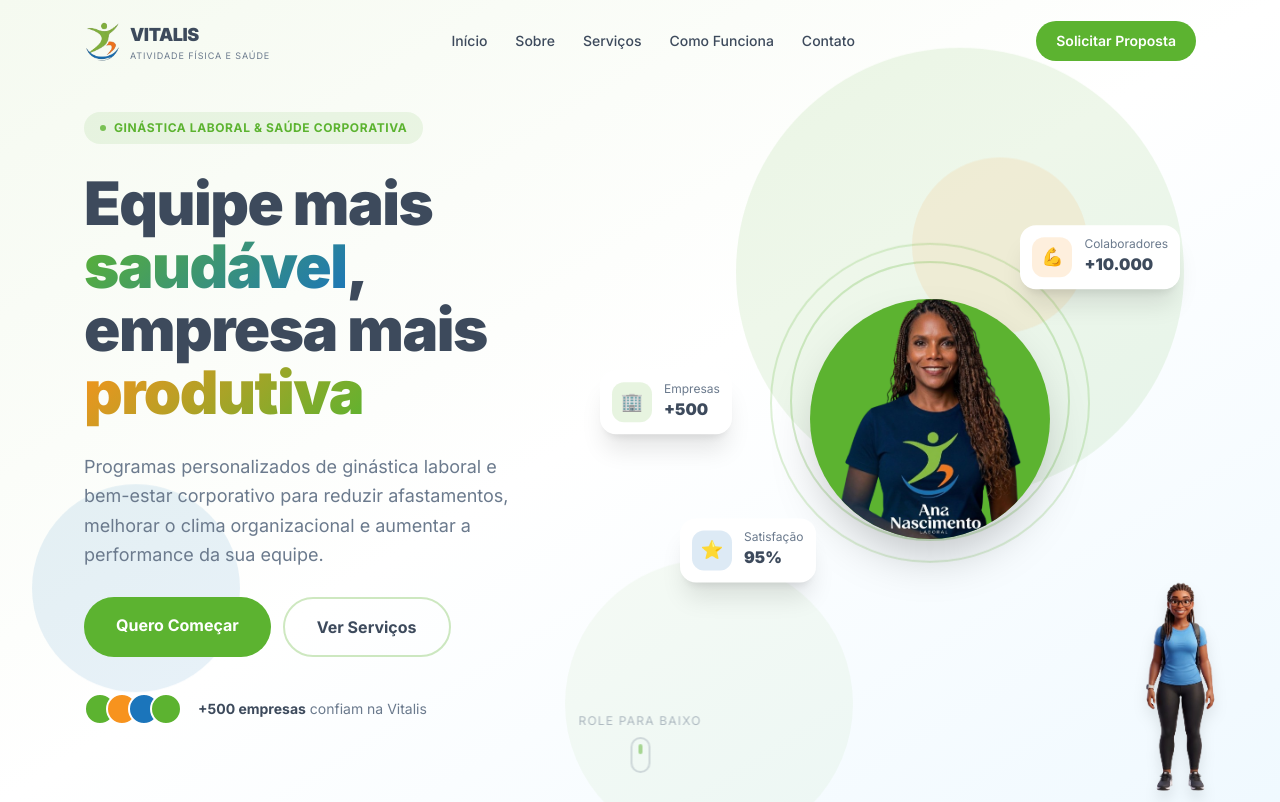
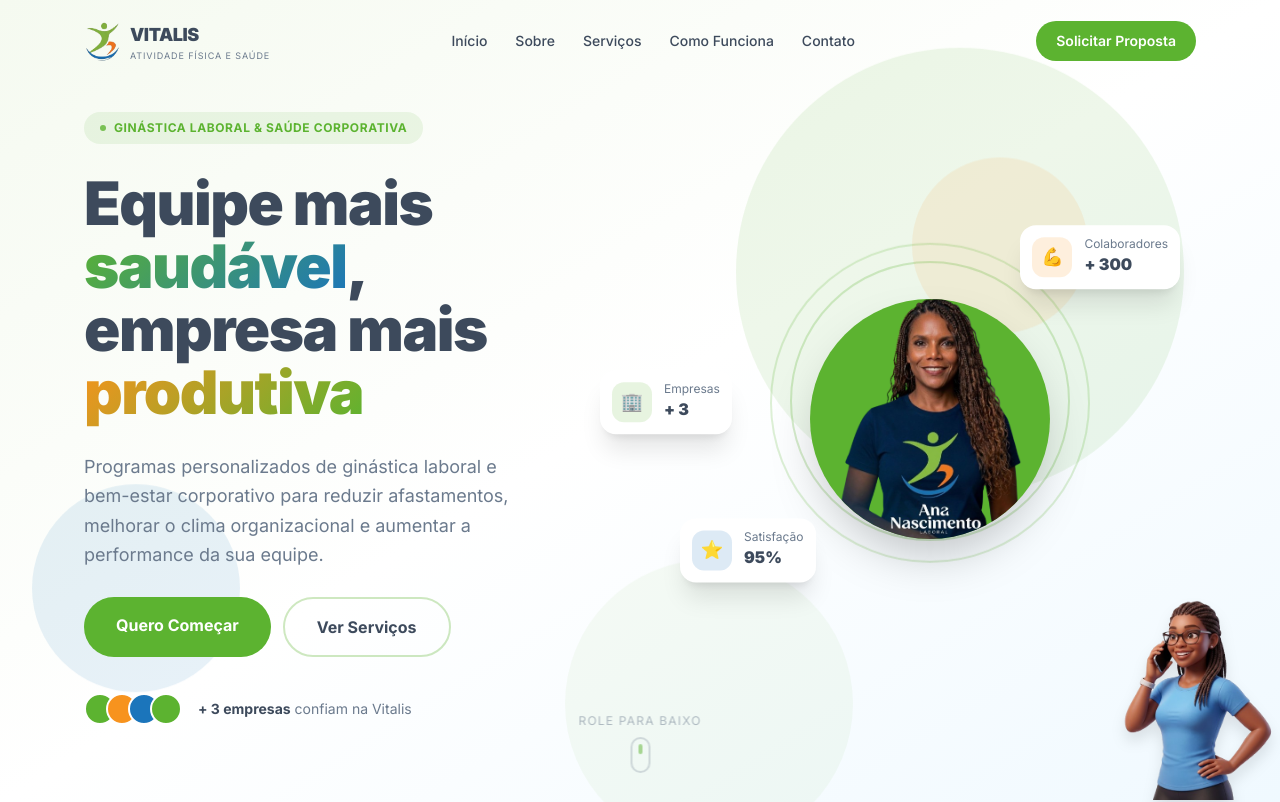
Before and after one commit to devpabloh/vitalis, a React (Vite) app: page / in a window 1280 px wide. Shown: the top 802 px of the page. Built offline with nearby package versions, Linux system fonts and the light colour scheme.

Commit message:
"feat: Criando json de informação e colocando nos componentes"

```diff
--- a/src/components/About.tsx
+++ b/src/components/About.tsx
@@ -1,6 +1,7 @@
 import { useScrollAnimation } from '../hooks/useScrollAnimation';
 import { cn } from '../lib/utils';
 import professora from "../assets/professoraAna.png"
+import info from "../data/info.json"
 
 const highlights = [
   'Redução de até 40% nos afastamentos por doenças ocupacionais',
@@ -27,7 +28,7 @@ export function About() {
 
               {/* Cert badges */}
               <div className="grid grid-cols-2 gap-2.5">
-                {['CREF Registrada', 'Pós-Graduada', 'Ergonomia Laboral', '+15 Anos de Exp.'].map(
+                {[info.cref, 'Pós-Graduada', 'Ergonomia Laboral', `+${info.experiencia} Anos de Exp.`].map(
                   (c) => (
                     <div
                       key={c}
--- a/src/components/Contact.tsx
+++ b/src/components/Contact.tsx
@@ -1,10 +1,11 @@
 import { useState } from 'react';
 import { useScrollAnimation } from '../hooks/useScrollAnimation';
 import { cn } from '../lib/utils';
+import info from "../data/info.json"
 
-const info = [
-  { icon: '📧', label: 'Email', value: ' vitalisatividadefisicaesaude@gmail.com' },
-  { icon: '📱', label: 'WhatsApp', value: '(81) 99679-1511' },
+const contactInfo = [
+  { icon: '📧', label: 'Email', value: info.email },
+  { icon: '📱', label: 'WhatsApp', value: info.whatsapp },
   { icon: '📍', label: 'Atendimento', value: 'Recife e Região' },
   { icon: '⏰', label: 'Horário', value: 'Seg–Sex: 8h–18h' },
 ];
@@ -42,7 +43,7 @@ export function Contact() {
         <div className="grid md:grid-cols-5 gap-10 items-start">
           {/* Info */}
           <div className={cn('md:col-span-2 space-y-4 reveal-left', isVisible && 'visible')}>
-            {info.map((item) => (
+            {contactInfo.map((item) => (
               <div
                 key={item.label}
                 className="flex items-start gap-4 bg-white rounded-2xl p-4 shadow-sm hover:shadow-md transition-shadow"
--- a/src/components/FloatingContact.tsx
+++ b/src/components/FloatingContact.tsx
@@ -1,13 +1,8 @@
 import { useState } from 'react';
 import { cn } from '../lib/utils';
-import professoraContato from '../assets/professoraAnaChat.png'
-import professoraContatoMostrar from '../assets/professoraAnaChatMostrar.png'
-
-// Formato internacional do WhatsApp: código do país (55) + DDD + número, sem espaços ou símbolos
-const WHATSAPP_URL = 'https://wa.me/5581996791511';
-
-// mailto: é um protocolo nativo do navegador que abre o cliente de e-mail padrão
-const EMAIL_URL = 'mailto:contato@vitalis.com.br';
+import professoraContato from '../assets/professoraAnaAtendendoTelefone-removebg-preview.png'
+import professoraContatoMostrar from '../assets/professoraAnaMostrandoChat-removebg-preview.png'
+import info from "../data/info.json"
 
 export function FloatingContact() {
   // Um único estado booleano controla se o menu está aberto ou fechado
@@ -35,12 +30,29 @@ export function FloatingContact() {
       */}
       <div
         className={cn(
-          'absolute bottom-[70%] right-10 flex flex-col items-end gap-3 transition-all duration-300',
+          'absolute bottom-[55%] right-40 flex flex-col items-end gap-3 transition-all duration-300 z-10',
           isOpen
             ? 'opacity-100 translate-y-0 pointer-events-auto'
             : 'opacity-0 translate-y-4 pointer-events-none',
         )}
       >
+         <a href={info.instagram}
+  target="_blank"
+  rel="noopener noreferrer"
+  aria-label="Ver Instagram"
+  className="flex items-center gap-3 group"
+>
+  <span className="bg-white text-vitalis-dark text-sm font-medium px-3 py-1.5 rounded-full shadow-md opacity-0 group-hover:opacity-100 transition-opacity whitespace-nowrap">
+    Instagram
+  </span>
+  <div className="w-12 h-12 rounded-full flex items-center justify-center shadow-lg hover:scale-110 transition-transform"
+    style={{ background: 'radial-gradient(circle at 30% 107%, #fdf497 0%, #fdf497 5%, #fd5949 45%, #d6249f 60%, #285AEB 90%)' }}
+  >
+    <svg className="w-6 h-6 text-white" fill="currentColor" viewBox="0 0 24 24">
+      <path d="M12 2.163c3.204 0 3.584.012 4.85.07 3.252.148 4.771 1.691 4.919 4.919.058 1.265.069 1.645.069 4.849 0 3.205-.012 3.584-.069 4.849-.149 3.225-1.664 4.771-4.919 4.919-1.266.058-1.644.07-4.85.07-3.204 0-3.584-.012-4.849-.07-3.26-.149-4.771-1.699-4.919-4.92-.058-1.265-.07-1.644-.07-4.849 0-3.204.013-3.583.07-4.849.149-3.227 1.664-4.771 4.919-4.919 1.266-.057 1.645-.069 4.849-.069zM12 0C8.741 0 8.333.014 7.053.072 2.695.272.273 2.69.073 7.052.014 8.333 0 8.741 0 12c0 3.259.014 3.668.072 4.948.2 4.358 2.618 6.78 6.98 6.98C8.333 23.986 8.741 24 12 24c3.259 0 3.668-.014 4.948-.072 4.354-.2 6.782-2.618 6.979-6.98.059-1.28.073-1.689.073-4.948 0-3.259-.014-3.667-.072-4.947-.196-4.354-2.617-6.78-6.979-6.98C15.668.014 15.259 0 12 0zm0 5.838a6.162 6.162 0 1 0 0 12.324 6.162 6.162 0 0 0 0-12.324zM12 16a4 4 0 1 1 0-8 4 4 0 0 1 0 8zm6.406-11.845a1.44 1.44 0 1 0 0 2.881 1.44 1.44 0 0 0 0-2.881z"/>
+    </svg>
+  </div>
+</a>
         {/* WhatsApp */}
         {/*
           target="_blank" abre em nova aba
@@ -49,7 +61,7 @@ export function FloatingContact() {
             - noreferrer → não envia o endereço da sua página para o destino
         */}
         <a
-          href={WHATSAPP_URL}
+          href={info.linkWhatsapp}
           target="_blank"
           rel="noopener noreferrer"
           aria-label="Falar pelo WhatsApp"
@@ -73,7 +85,7 @@ export function FloatingContact() {
 
         {/* Email */}
         <a
-          href={EMAIL_URL}
+          href={info.linkEmail}
           aria-label="Enviar e-mail"
           className="flex items-center gap-3 group"
         >
@@ -108,18 +120,18 @@ export function FloatingContact() {
           isOpen ? imagemAberta : imagemFechada
           → React re-renderiza e troca o src automaticamente ao mudar o estado
       */}
-      <button
-        onClick={() => setIsOpen((prev) => !prev)}
-        aria-label={isOpen ? 'Fechar opções de contato' : 'Abrir opções de contato'}
-        aria-expanded={isOpen}
-        className="bg-transparent border-none p-0 cursor-pointer hover:scale-105 transition-transform duration-300"
-      >
-        <img
+      <img
           src={isOpen ? professoraContatoMostrar : professoraContato}
           alt={isOpen ? 'Professora mostrando opções de contato' : 'Professora disponível para contato'}
-          className="w-32 md:w-50 h-auto drop-shadow-xl"
+          onClick={() => setIsOpen((prev) => !prev)}
+          role='button'
+          aria-label={isOpen ? 'Fechar opções de contato' : 'Abrir opções de contato'}
+          aria-expanded={isOpen}
+          tabIndex={0}
+          onKeyDown={(e) => e.key === 'Enter' && setIsOpen((prev) => !prev)}
+          className="w-32 md:w-50 h-auto drop-shadow-xl cursor-pointer hover:scale-105 transition-transform duration-300"
+          style={{ WebkitTapHighlightColor: 'transparent' }}
         />
-      </button>
       </div>
     </div>
   );
--- a/src/components/Hero.tsx
+++ b/src/components/Hero.tsx
@@ -1,4 +1,5 @@
 import professora from '../assets/professoraAna.png'
+import info from '../data/info.json'
 
 export function Hero() {
   return (
@@ -76,7 +77,7 @@ export function Hero() {
               ))}
             </div>
             <span className="text-sm text-vitalis-gray">
-              <span className="font-bold text-vitalis-dark">+500 empresas</span> confiam na Vitalis
+              <span className="font-bold text-vitalis-dark">+ {info.quantidadeDeEmpresasParceiras} empresas</span> confiam na Vitalis
             </span>
           </div>
         </div>
@@ -109,7 +110,7 @@ export function Hero() {
             </div>
             <div>
               <div className="text-xs text-vitalis-gray leading-none mb-0.5">Colaboradores</div>
-              <div className="font-black text-vitalis-dark">+10.000</div>
+              <div className="font-black text-vitalis-dark">+ {info.colaboradoresImpactados}</div>
             </div>
           </div>
 
@@ -122,7 +123,7 @@ export function Hero() {
             </div>
             <div>
               <div className="text-xs text-vitalis-gray leading-none mb-0.5">Satisfação</div>
-              <div className="font-black text-vitalis-dark">95%</div>
+              <div className="font-black text-vitalis-dark">{info.satisfacaoDosClientes}%</div>
             </div>
           </div>
 
@@ -135,7 +136,7 @@ export function Hero() {
             </div>
             <div>
               <div className="text-xs text-vitalis-gray leading-none mb-0.5">Empresas</div>
-              <div className="font-black text-vitalis-dark">+500</div>
+              <div className="font-black text-vitalis-dark">+ {info.quantidadeDeEmpresasParceiras}</div>
             </div>
           </div>
         </div>
--- a/src/components/Stats.tsx
+++ b/src/components/Stats.tsx
@@ -1,12 +1,13 @@
 import { useScrollAnimation } from '../hooks/useScrollAnimation';
 import { useCounter } from '../hooks/useCounter';
 import { cn } from '../lib/utils';
+import info from "../data/info.json"
 
 const items = [
-  { n: 500, suffix: '+', label: 'Empresas Atendidas', icon: '🏢' },
-  { n: 10000, suffix: '+', label: 'Colaboradores Beneficiados', icon: '👥' },
-  { n: 8, suffix: '+', label: 'Anos de Experiência', icon: '🏆' },
-  { n: 95, suffix: '%', label: 'Taxa de Satisfação', icon: '⭐' },
+  { n: info.quantidadeDeEmpresasParceiras, suffix: '+', label: 'Empresas Atendidas', icon: '🏢' },
+  { n: info.colaboradoresImpactados, suffix: '+', label: 'Colaboradores Beneficiados', icon: '👥' },
+  { n: info.experiencia, suffix: '+', label: 'Anos de Experiência', icon: '🏆' },
+  { n: info.satisfacaoDosClientes, suffix: '%', label: 'Taxa de Satisfação', icon: '⭐' },
 ];
 
 function StatItem({
--- /dev/null
+++ b/src/data/info.json
@@ -0,0 +1,16 @@
+{
+  "whatsapp": "(81)99679-1511",
+  "linkWhatsapp": "https://wa.me/5581996791511",
+  "email": "vitalisatividadefisicaesaude@gmail.com",
+  "linkEmail": "mailto:vitalisatividadefisicaesaude@gmail.com",
+  "nomeEscola": "Vitalis",
+  "professora": "Ana Nascimento",
+  "instagram": "https://www.instagram.com/vitalis_ativ_e_saude",
+  "colaboradoresImpactados": 300,
+  "experiencia": "15",
+  "tipoDeAtendimento": "Presencial e Online",
+  "quantidadeDeEmpresasParceiras": 3,
+  "satisfacaoDosClientes": 95,
+  "cref": "CREF 6392-G/PE"
+
+}
```
